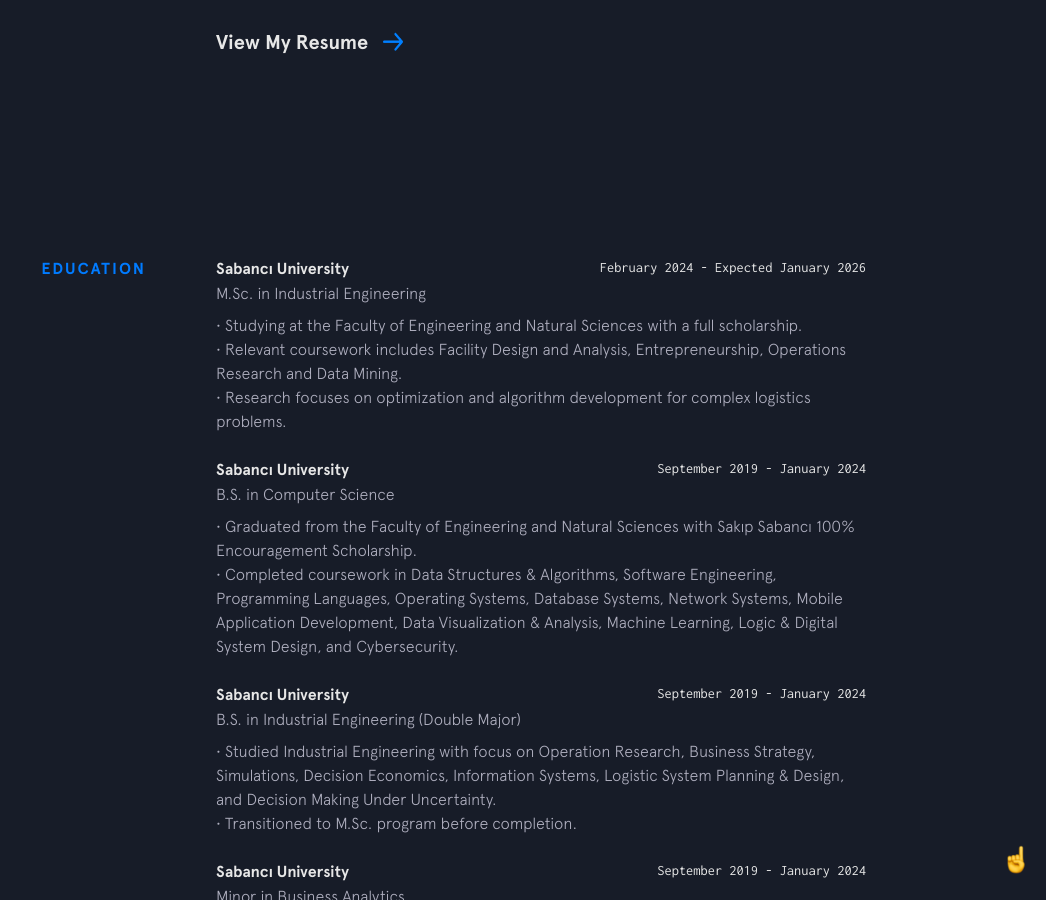
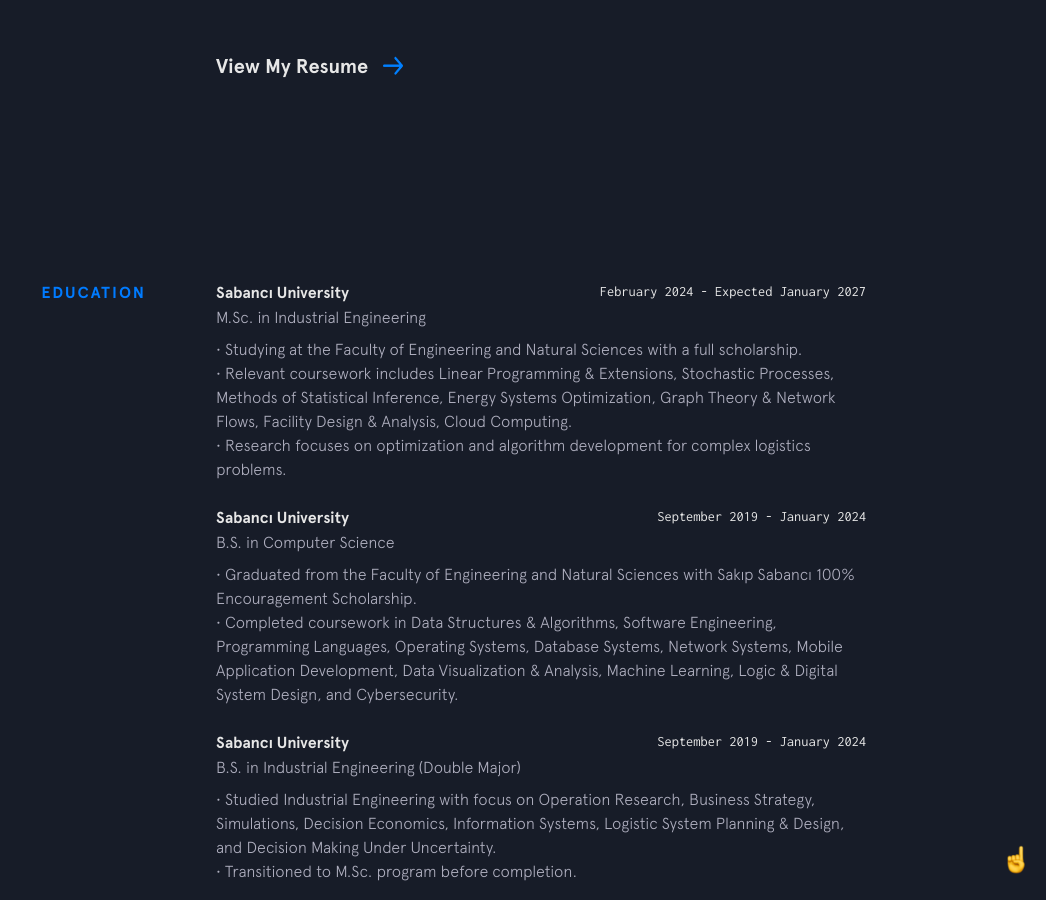
Before and after one commit to furkankyildirim/furkankyildirim.github.io, a Jekyll site: the page built from index.html, in a window 1280 px wide and 900 px high, scrolled down 3613 px. Shown: the whole window, without its empty margins (234-1280 px from the left). Built offline with Jekyll 4.4.1, drawn with Linux system fonts in a browser that asks for light colours; nearby versions of some CDN libraries; some of the changed text lies outside the part shown.

Commit message:
Updates data 2026

```diff
--- a/_config.yml
+++ b/_config.yml
@@ -7,7 +7,7 @@ baseurl: ''
 email: contact@furkankyildirim.com
 cover: /img/og.png
 # logo: /img/emojis/technologist.png
-resume: /resume.pdf
+resume: /assets/files/resume.pdf
 social:
   - title: email
     url: mailto:contact@furkankyildirim.com
--- a/_config_dev.yml
+++ b/_config_dev.yml
@@ -7,7 +7,7 @@ baseurl: ''
 email: contact@furkankyildirim.com
 cover: /img/og.png
 # logo: /img/emojis/technologist.png
-resume: /resume.pdf
+resume: /assets/files/resume.pdf
 social:
   - title: email
     url: mailto:contact@furkankyildirim.com
--- a/_data/education.yml
+++ b/_data/education.yml
@@ -1,8 +1,8 @@
 - school: Sabancı University
   url: https://www.sabanciuniv.edu/
-  time: February 2024 - Expected January 2026
+  time: February 2024 - Expected January 2027
   degree: M.Sc. in Industrial Engineering
-  description: • Studying at the Faculty of Engineering and Natural Sciences with a full scholarship. <br/> • Relevant coursework includes Facility Design and Analysis, Entrepreneurship, Operations Research and Data Mining. <br/> • Research focuses on optimization and algorithm development for complex logistics problems.
+  description: • Studying at the Faculty of Engineering and Natural Sciences with a full scholarship. <br/> • Relevant coursework includes Linear Programming & Extensions, Stochastic Processes, Methods of Statistical Inference, Energy Systems Optimization, Graph Theory & Network Flows, Facility Design & Analysis, Cloud Computing. <br/> • Research focuses on optimization and algorithm development for complex logistics problems.
 
 - school: Sabancı University
   url: https://www.sabanciuniv.edu/
--- a/_data/experience.yml
+++ b/_data/experience.yml
@@ -8,7 +8,7 @@
   url: https://www.sabanciuniv.edu/
   time: February 2024 - Present
   position: Teaching Assistant
-  description: • Teaching Assistant for ENS 208 - Introduction to Industrial Engineering course. <br/> • Assist students with their learning through weekly recitation sessions, grade assignments and exams. <br/> • Hold regular office hours to provide additional support. <br/> • Help students understand fundamental industrial engineering concepts and problem-solving methodologies.
+  description: • Teaching Assistant for IE 430 - Logistics Systems Planning and Design course. <br/> • Teaching Assistant for ENS 208 - Introduction to Industrial Engineering course. <br/> • Assist students with their learning through weekly recitation sessions, grade assignments and exams. <br/> • Hold regular office hours to provide additional support. <br/> • Help students understand fundamental industrial engineering concepts and problem-solving methodologies.
 
 - company: Getir
   url: https://getir.com/
```
Also changed, not shown: 2 other files.
